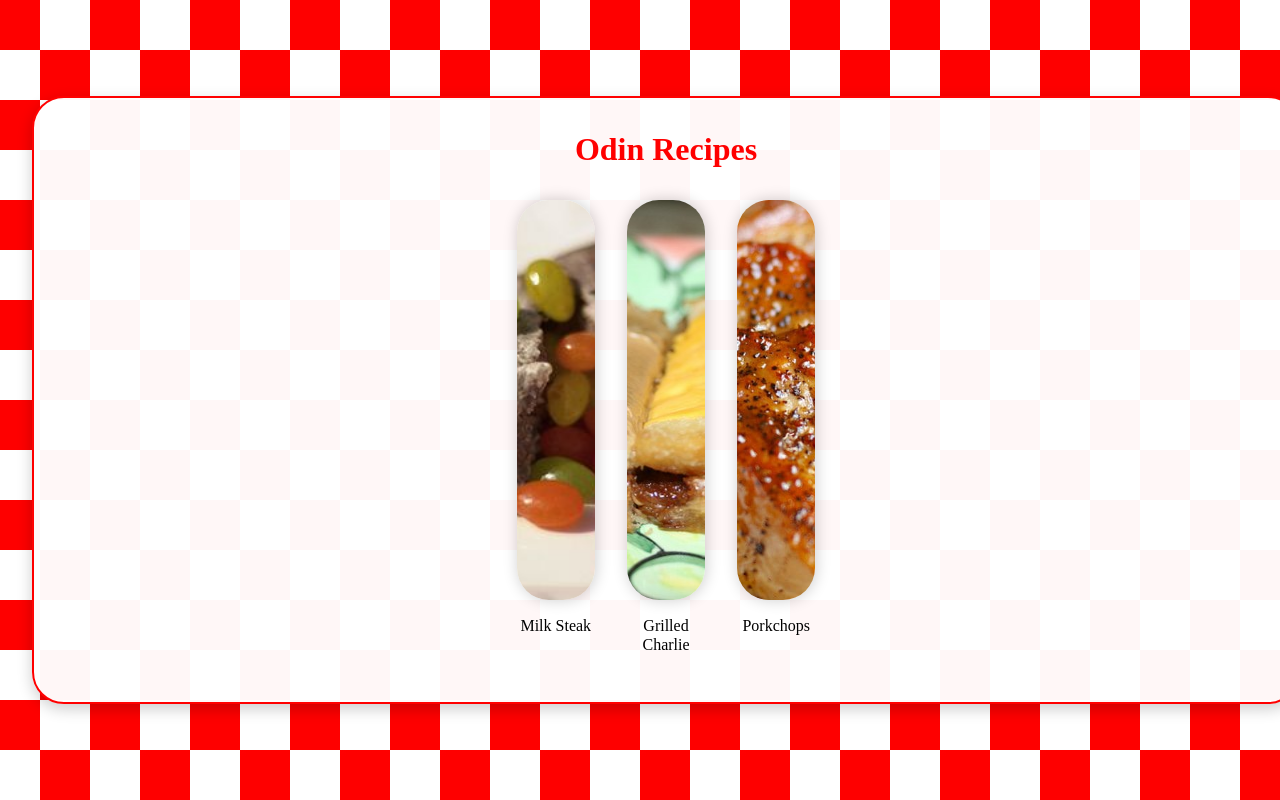
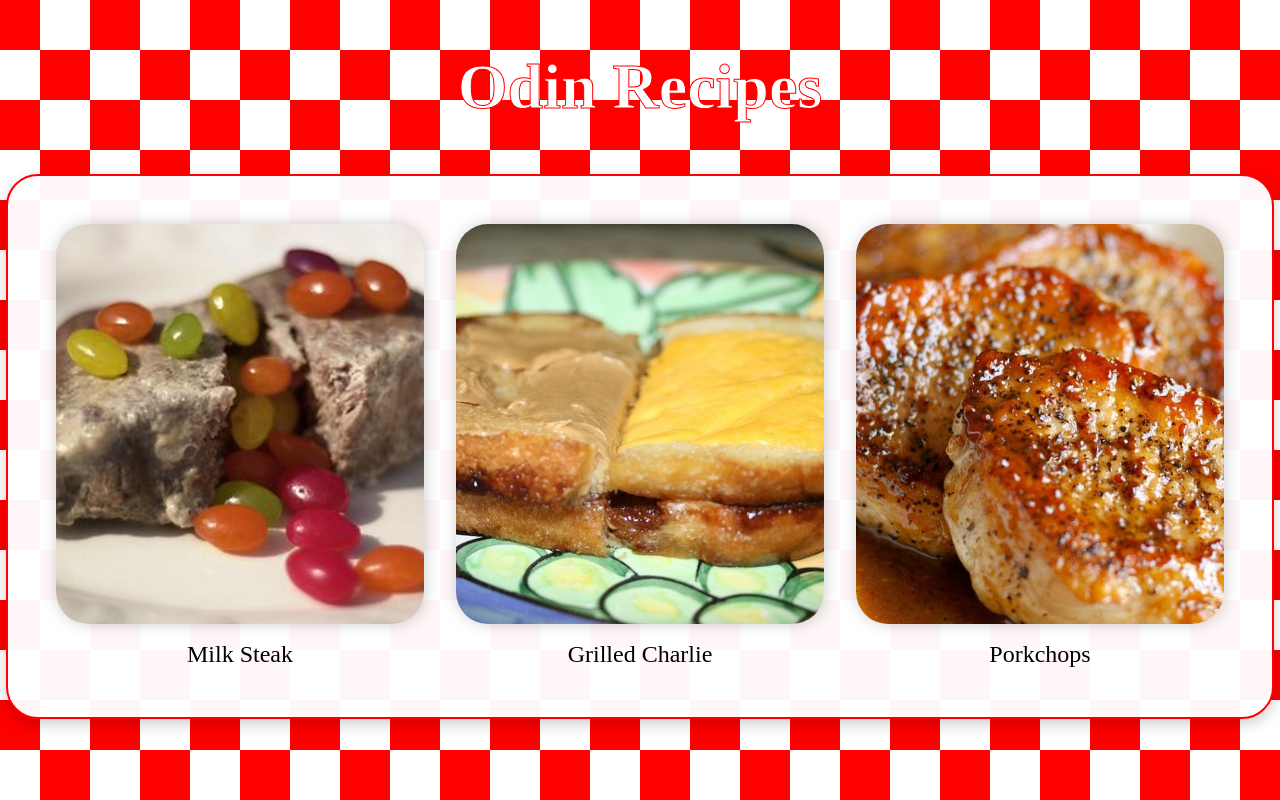
Before and after one commit to matt-potato/odin-recipes, a plain HTML site: page index.html in a window 1280 px wide. Drawn offline with Linux system fonts and the light colour scheme.

Commit message:
update styling

```diff
--- a/index.html
+++ b/index.html
@@ -7,8 +7,8 @@
     <link rel="stylesheet" href="style.css">
 </head>
 <body>
+    <h1>Odin Recipes</h1>
     <div class="feature-wrap">
-        <h1>Odin Recipes</h1>
         <ul class="featured-recipes">
             <li><a class="milk-steak" href="recipes/milk-steak.html">Milk Steak</a></li>
             <li><a class="grilled-charlie" href="recipes/grilled-charlie.html">Grilled Charlie</a></li>
--- a/style.css
+++ b/style.css
@@ -1,10 +1,14 @@
 html {
     min-height: 100%;
     display: flex;
+    flex-grow: 1;
     flex-direction: column;
     justify-content: center;
 }
 body {
+    display: flex;
+    flex-direction: column;
+    align-items: center;
     margin: 0;
     padding: 0;
     line-height: 1.2;
@@ -12,7 +16,6 @@ body {
     background-position: center top;
 }
 .feature-wrap {
-    flex: 1;
     text-align: center;
     width: 100%;
     max-width: 1200px;
@@ -23,14 +26,15 @@ body {
     border: 2px solid #FF0000;
     box-shadow: 0px 5px 15px rgba(0,0,0,.2);
 }
-.feature-wrap h1 {
-    color: #FF0000;
+h1 {
+    font-size: 4rem;
+    color: #FFF;
+    -webkit-text-stroke: 1px #FF0000;
     margin: 0 0 1rem;
 }
 .featured-recipes {
     display: flex;
-    justify-self: center;
-    align-self: center;
+    flex: 1 1 auto;
     margin: 0;
     padding: 0;
     list-style: none;
@@ -42,6 +46,7 @@ body {
 }
 .featured-recipes li a {
     display: block;
+    font-size: 1.5rem;
     color: #000;
     text-decoration: none;
     transition: color .3s;
```
